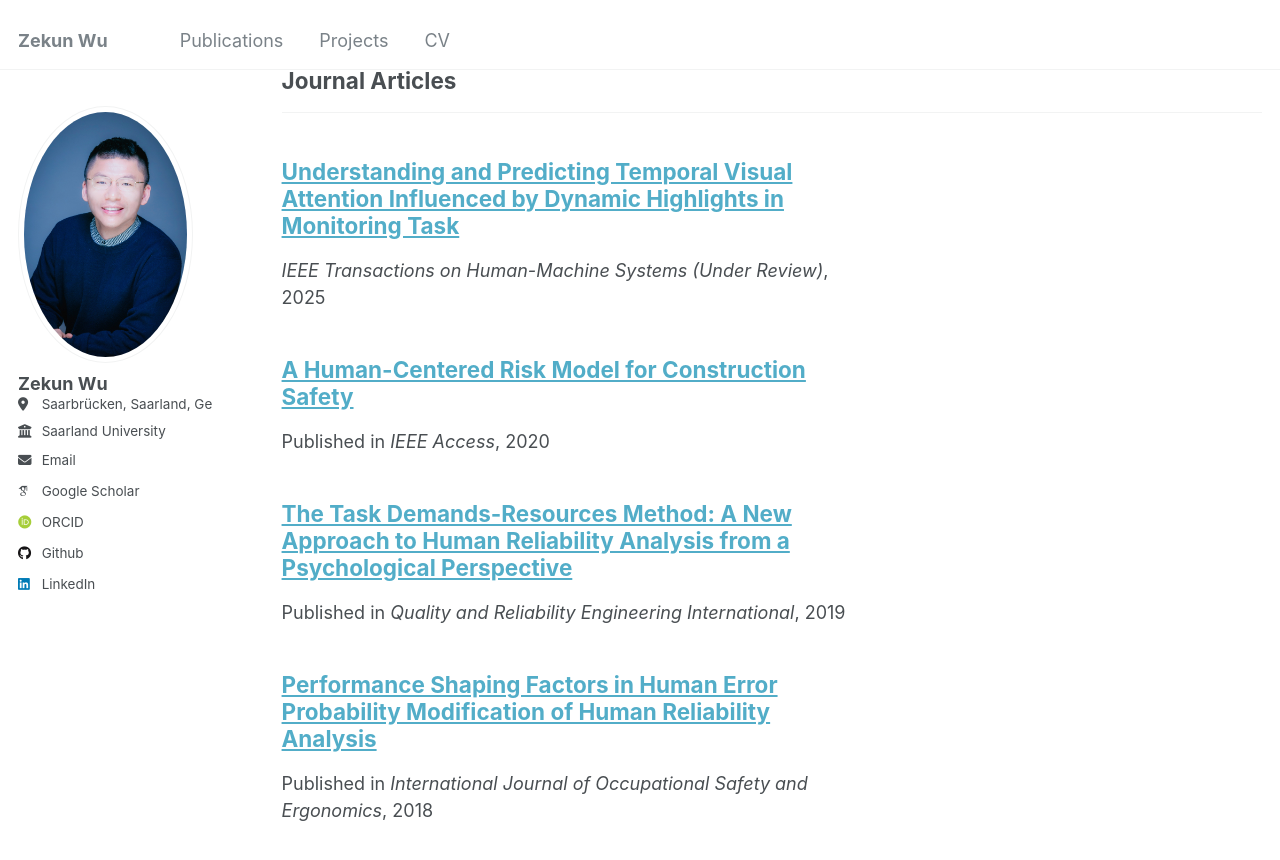
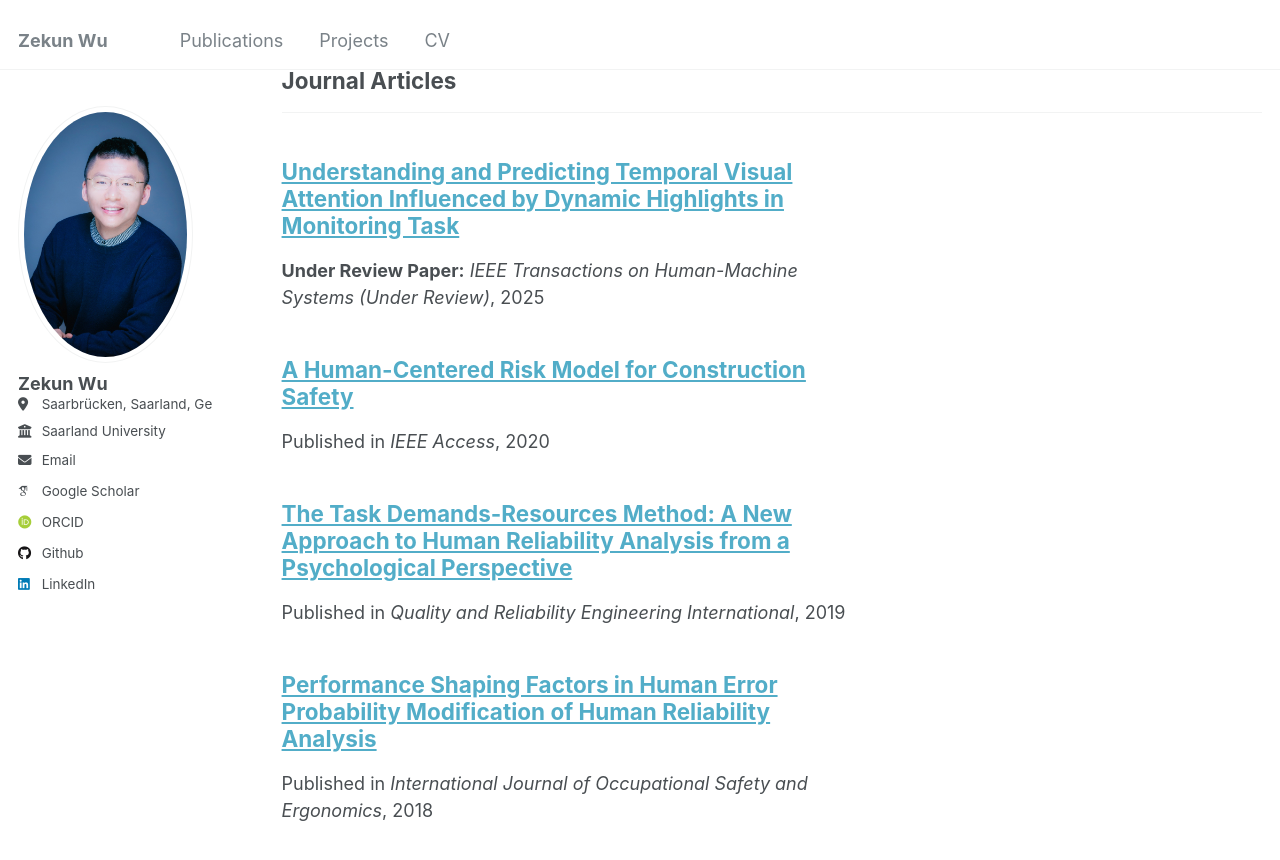
Before and after one commit to zekun-wu/zekun-wu.github.io, a Jekyll site: the page built from _pages/publications.html, in a window 1280 px wide and 900 px high, scrolled down 1180 px. Shown: the top 860 px of the window. Built offline with Jekyll 4.4.1, drawn with Linux system fonts in a browser that asks for light colours; some web fonts are replaced.

Commit message:
Update cv

```diff
--- a/_includes/archive-single.html
+++ b/_includes/archive-single.html
@@ -50,7 +50,7 @@
     <p> {{ post.type }}, <i>{{ post.venue }}</i>, {{ post.date | default: "1900-01-01" | date: "%Y" }} </p>
   {% elsif post.collection == 'publications' %}
     {% if post.venue contains "Under Review" or post.venue contains "Submitted" %}
-      <p><i>{{ post.venue }}</i>, {{ post.date | default: "1900-01-01" | date: "%Y" }} </p>
+      <p><strong>Under Review Paper:</strong> <i>{{ post.venue }}</i>, {{ post.date | default: "1900-01-01" | date: "%Y" }} </p>
     {% else %}
       <p>Published in <i>{{ post.venue }}</i>, {{ post.date | default: "1900-01-01" | date: "%Y" }} </p>
     {% endif %}
```
Also changed, not shown: 1 other file.
